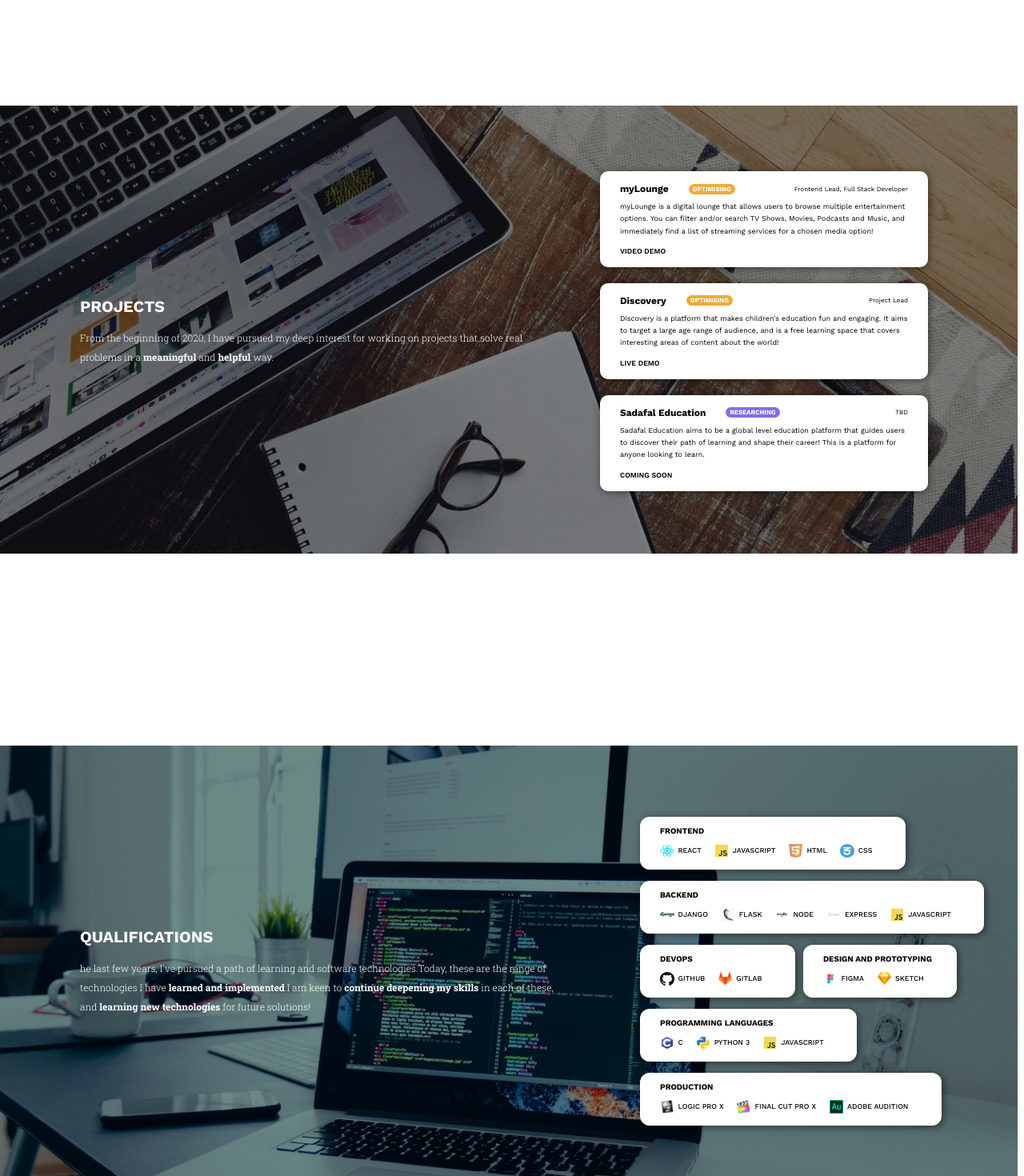
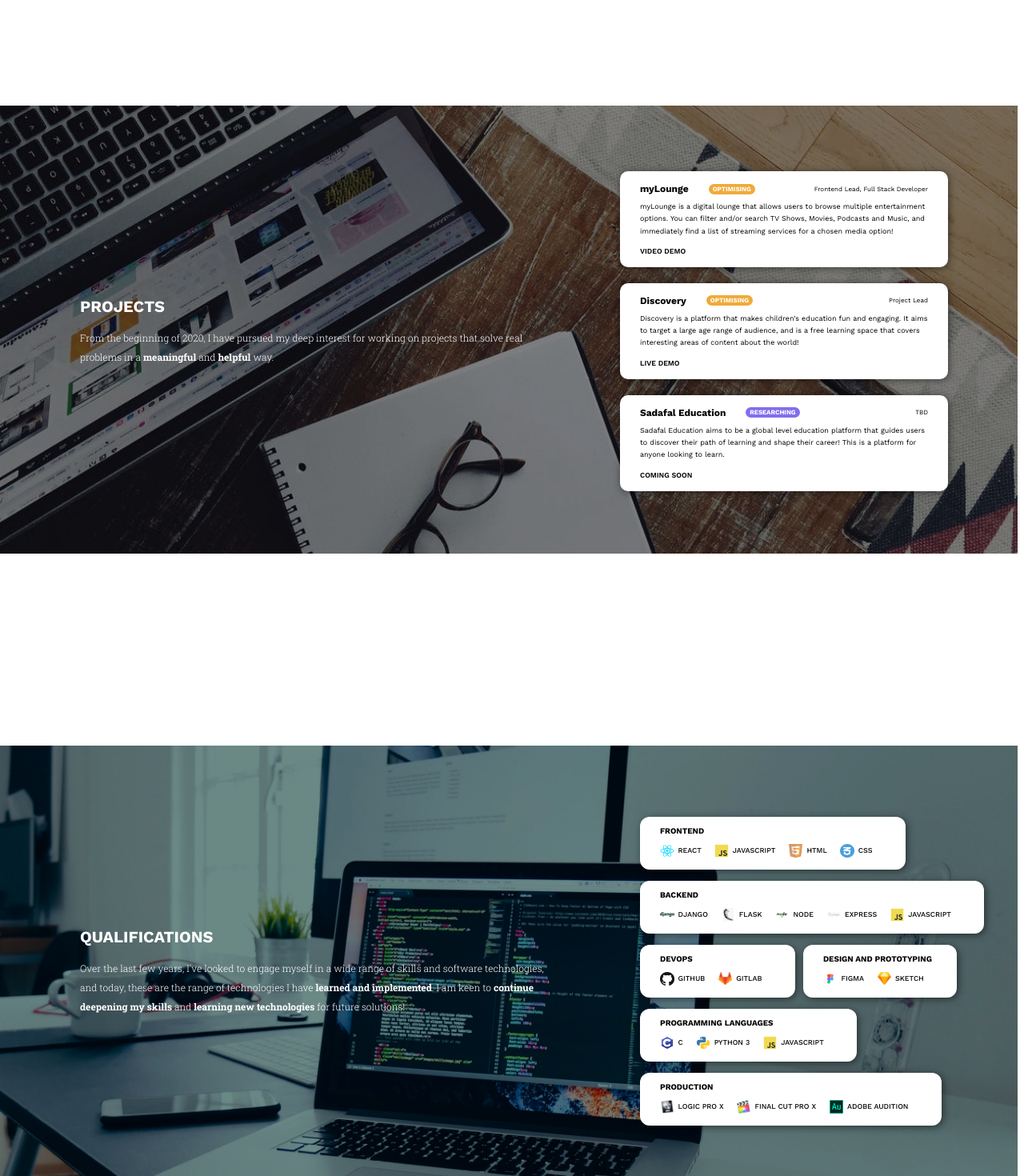
Before and after one commit to kishek2000/home, a React (Create React App) app: page / in a window 1280 px wide. Shown: the part 1586-3056 px from the top of the page at 80% size. Built offline with nearby package versions, Linux system fonts and the light colour scheme.

Commit message:
fixed extra issues with font sizing and proportions

```diff
--- a/src/Header.css
+++ b/src/Header.css
@@ -22,7 +22,7 @@
 
   .header-item {
     padding: 12.5px 22.5px;
-    font-size: 10px;
+    font-size: 16px;
   }
 
   .App-header-photo {
--- a/src/Projects.css
+++ b/src/Projects.css
@@ -163,7 +163,7 @@
   }
 
   .body-menu {
-    margin-left: 75px;
+    margin-left: 100px;
     height: 400px;
     width: 360px;
   }
--- a/src/Qualifications.js
+++ b/src/Qualifications.js
@@ -13,10 +13,10 @@ export function Qualifications({ data }) {
       <div className="body-header">
         <div className="body-title">QUALIFICATIONS</div>
         <div className="description-text">
-          he last few years, I've pursued a path of learning and software
-          technologies.Today, these are the range of technologies I have{" "}
-          <strong>learned and implemented</strong>.I am keen to{" "}
-          <strong>continue deepening my skills</strong> in each of these, and{" "}
+          Over the last few years, I've looked to engage myself in a wide range
+          of skills and software technologies, and today, these are the range of
+          technologies I have <strong>learned and implemented</strong>. I am
+          keen to <strong>continue deepening my skills</strong> and{" "}
           <strong>learning new technologies</strong> for future solutions!
         </div>
       </div>
```
